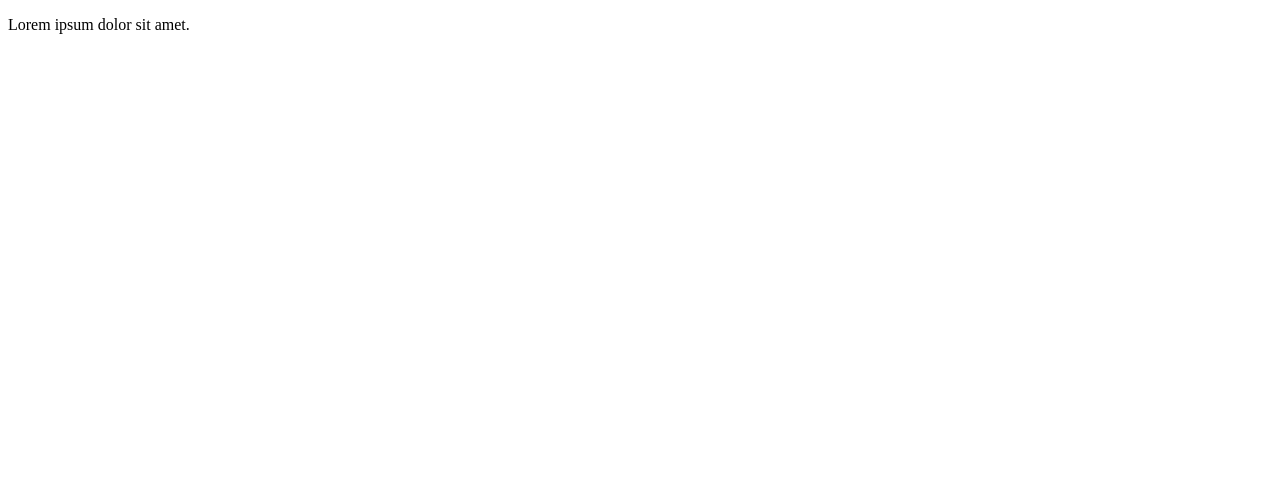
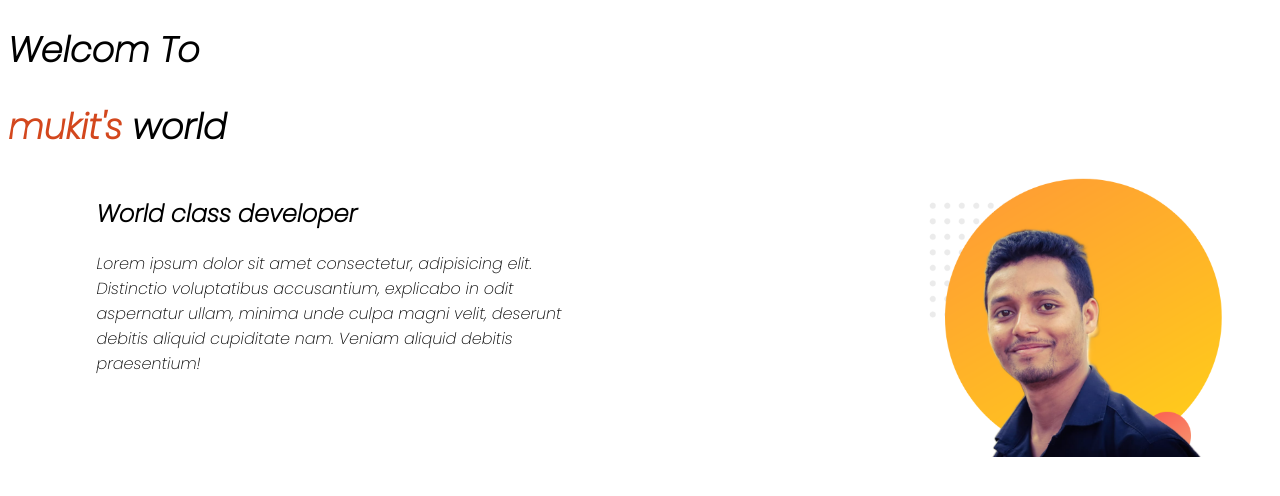
Before and after one commit to mukit4300/portfolio, a plain HTML site: page index.html in a window 1280 px wide. Drawn offline with Linux system fonts and the light colour scheme.

Commit message:
wok continuing

```diff
--- a/index.html
+++ b/index.html
@@ -5,8 +5,16 @@
     <meta http-equiv="X-UA-Compatible" content="IE=edge">
     <meta name="viewport" content="width=device-width, initial-scale=1.0">
     <title>mukit hasan</title>
+    <link rel="stylesheet" href="style.css">
+    <link href="https://fonts.googleapis.com/css2?family=Poppins:ital,wght@1,200&display=swap" rel="stylesheet">
 </head>
 <body>
-    <p>Lorem ipsum dolor sit amet.</p>
+
+        <h1>Welcom To</h1>
+        <h1><span class="name-highlight">mukit's</span> world</h1>
+        <section><div class="width-half"> <h2>World class developer</h2>
+        <p>Lorem ipsum dolor sit amet consectetur, adipisicing elit. Distinctio voluptatibus accusantium, explicabo in odit aspernatur ullam, minima unde culpa magni velit, deserunt debitis aliquid cupiditate nam. Veniam aliquid debitis praesentium!</p></div>
+    <div class="width-half2"><img src="images/mukit.png" alt="mukit"></div> </section>
+
 </body>
 </html>
--- /dev/null
+++ b/style.css
@@ -0,0 +1,25 @@
+body{
+    font-family: 'Poppins', sans-serif;
+
+}
+h1{
+    font-size: 35px;
+    font-family: poppins;
+
+}
+.name-highlight{
+    color: rgb(211, 71, 29);
+}
+img{
+    width: 350px;
+    float: right;
+    margin-right: 0%;
+    padding-right: 0%;
+
+}
+.width-half{
+    width: 40%;
+    float:left;
+    margin-left: 5%;
+    padding-left: 2%;
+}
```
Also changed, not shown: images/jhankar.png (deleted), images/mukit.png (added).
